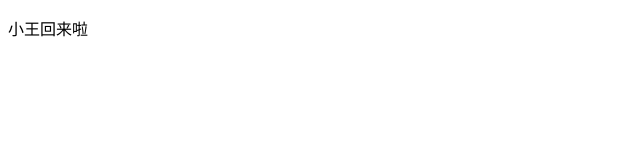
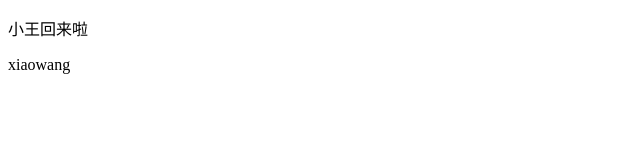
Before and after one commit to angelDL/myfirst, a plain HTML site: page index.html in a window 1280 px wide. Shown: the full height of the page, 0-640 px from the left. Drawn offline with Linux system fonts and the light colour scheme.

Commit message:
烦洗了

```diff
--- a/index.html
+++ b/index.html
@@ -6,5 +6,6 @@
 </head>
 <body>
 <p>小王回来啦</p>
+<p>xiaowang</p>
 </body>
 </html>
```
